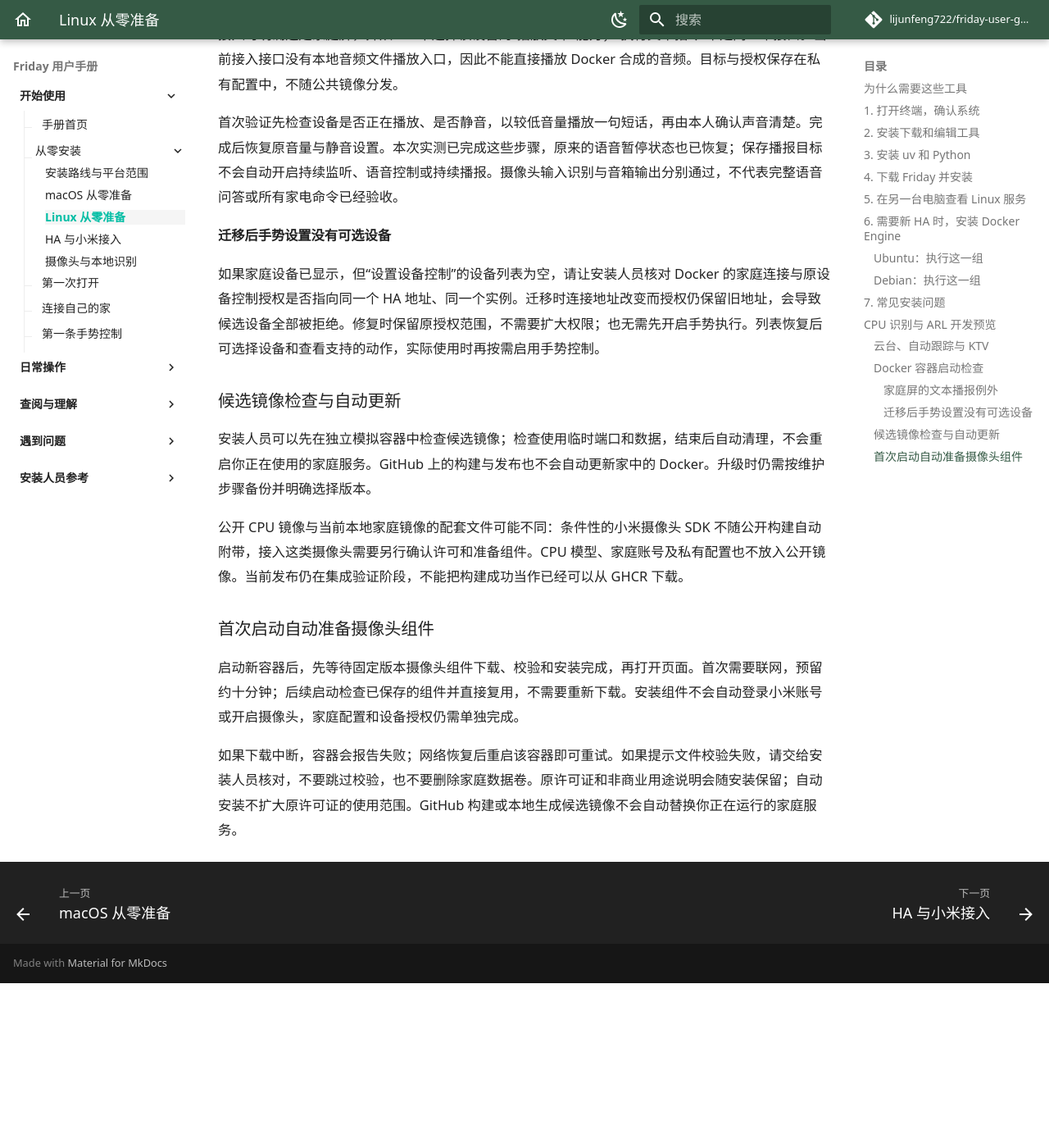
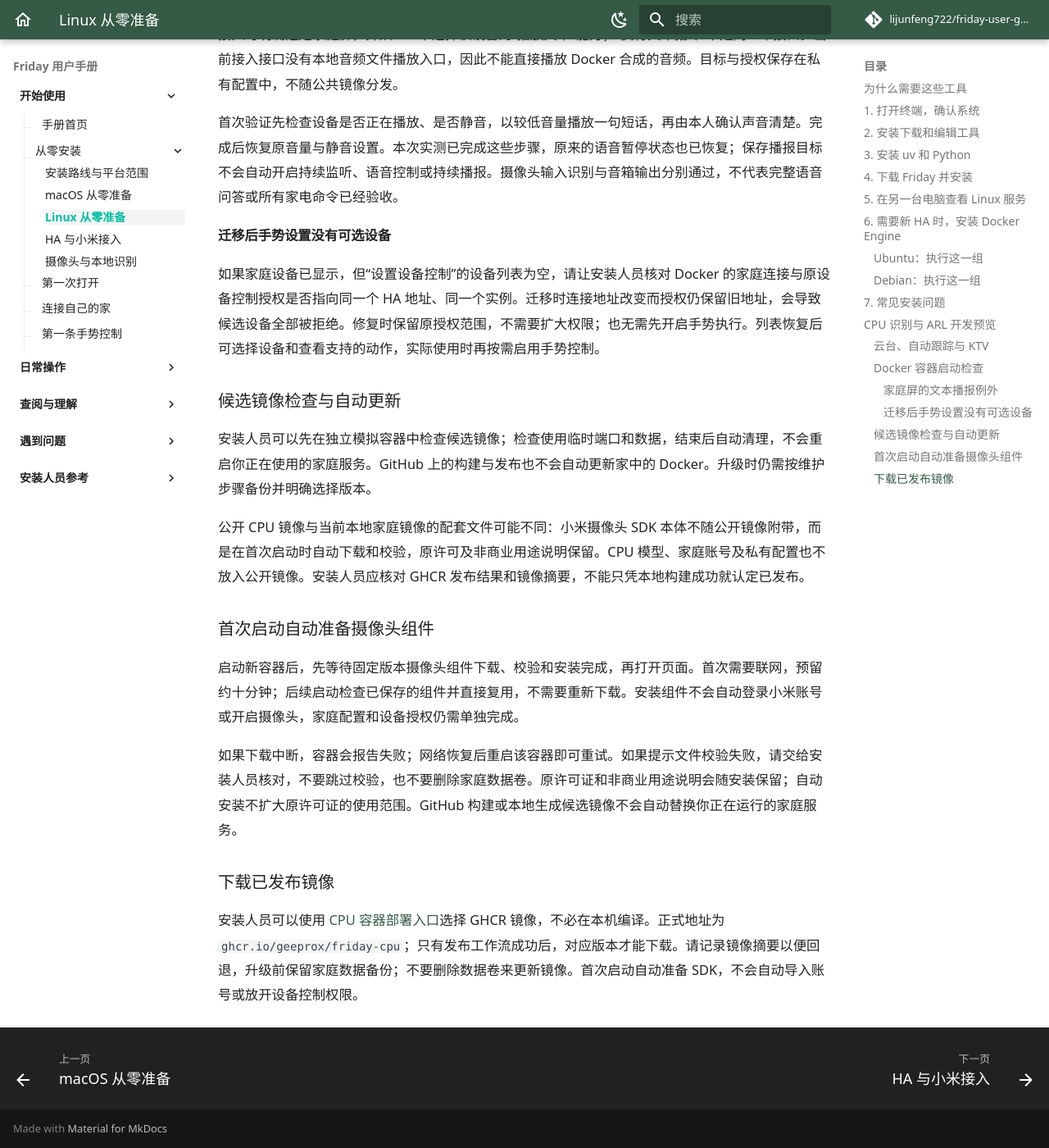
Before and after one commit to lijunfeng722/friday-user-guide, an MkDocs documentation site: the page built from docs/getting-started/installation-linux.md, in a window 1280 px wide and 1400 px high, scrolled down 6399 px. Shown: the whole window at 82% size. Built offline with MkDocs 1.6.1 and Material for MkDocs 9.7.7, drawn with Linux system fonts in a browser that asks for light colours; comment, search, counter and statistics services are not loaded; before the commit the page ends 7598 px from its top, so only the background shows below that; some of the changed text lies outside the part shown.

Commit message:
文档：补充 GHCR 镜像使用与固定版本部署

```diff
--- a/docs/getting-started/installation-linux.md
+++ b/docs/getting-started/installation-linux.md
@@ -186,7 +186,7 @@ docker compose -f docker/compose.yaml exec runtime python /opt/container/entrypo
 
 这套镜像使用独立数据卷，不会自动导入原来 Mac 的家庭账号、规则或启动摄像头。首次启动会自动下载并校验固定版本摄像头 SDK，不需要手动处理 SDK 文件；模型仍需按组件准备；页面能打开不能代表真实设备已连接。Apple Silicon Mac 上的 amd64 镜像需要模拟运行，速度不能代表目标 Intel/AMD 电脑。
 
-停止测试容器使用 `docker compose -f docker/compose.yaml stop`，保留数据卷。原部署仍由原停止、启动脚本管理；恢复原部署前先停止测试容器，避免端口冲突。完整说明见 [CPU 容器部署入口](https://github.com/lijunfeng722/friday-project-index/blob/main/docs/linux-container.md)。此入口尚属未发布的候选代码。
+停止测试容器使用 `docker compose -f docker/compose.yaml stop`，保留数据卷。原部署仍由原停止、启动脚本管理；恢复原部署前先停止测试容器，避免端口冲突。完整说明见 [CPU 容器部署入口](https://github.com/lijunfeng722/friday-project-index/blob/main/docs/linux-container.md)。是否已有可下载镜像，以配套 Actions 的发布结果与 GHCR 页面为准。
 
 已有家庭配置可另行导入私有数据卷，并叠加 `docker/compose.household.yaml` 启动真实家庭模式。此操作需要先停止原 Friday、保留备份，再核对同一个 HA 实例、授权、摄像头暂停状态和设备范围；不是直接复制整个 Mac 安装目录。真实来源连接失败时，家庭模式会报错，不会偷偷显示模拟家庭。摄像头 SDK 由首次启动自动安装，模型仍需按固定来源准备。
 
@@ -213,7 +213,7 @@ Xiaomi 智能家庭屏 Mini 可以采用“播放文本”：Friday 在 Docker
 
 安装人员可以先在独立模拟容器中检查候选镜像；检查使用临时端口和数据，结束后自动清理，不会重启你正在使用的家庭服务。GitHub 上的构建与发布也不会自动更新家中的 Docker。升级时仍需按维护步骤备份并明确选择版本。
 
-公开 CPU 镜像与当前本地家庭镜像的配套文件可能不同：条件性的小米摄像头 SDK 不随公开构建自动附带，接入这类摄像头需要另行确认许可和准备组件。CPU 模型、家庭账号及私有配置也不放入公开镜像。当前发布仍在集成验证阶段，不能把构建成功当作已经可以从 GHCR 下载。
+公开 CPU 镜像与当前本地家庭镜像的配套文件可能不同：小米摄像头 SDK 本体不随公开镜像附带，而是在首次启动时自动下载和校验，原许可及非商业用途说明保留。CPU 模型、家庭账号及私有配置也不放入公开镜像。安装人员应核对 GHCR 发布结果和镜像摘要，不能只凭本地构建成功就认定已发布。
 
 
 ### 首次启动自动准备摄像头组件
@@ -221,3 +221,8 @@ Xiaomi 智能家庭屏 Mini 可以采用“播放文本”：Friday 在 Docker
 启动新容器后，先等待固定版本摄像头组件下载、校验和安装完成，再打开页面。首次需要联网，预留约十分钟；后续启动检查已保存的组件并直接复用，不需要重新下载。安装组件不会自动登录小米账号或开启摄像头，家庭配置和设备授权仍需单独完成。
 
 如果下载中断，容器会报告失败；网络恢复后重启该容器即可重试。如果提示文件校验失败，请交给安装人员核对，不要跳过校验，也不要删除家庭数据卷。原许可证和非商业用途说明会随安装保留；自动安装不扩大原许可证的使用范围。GitHub 构建或本地生成候选镜像不会自动替换你正在运行的家庭服务。
+
+
+### 下载已发布镜像
+
+安装人员可以使用 [CPU 容器部署入口](https://github.com/lijunfeng722/friday-project-index/blob/main/docs/linux-container.md#使用已发布镜像)选择 GHCR 镜像，不必在本机编译。正式地址为 `ghcr.io/geeprox/friday-cpu`；只有发布工作流成功后，对应版本才能下载。请记录镜像摘要以便回退，升级前保留家庭数据备份；不要删除数据卷来更新镜像。首次启动自动准备 SDK，不会自动导入账号或放开设备控制权限。
```
Also changed, not shown: USER_MANUAL.md (+7 -2 lines).
